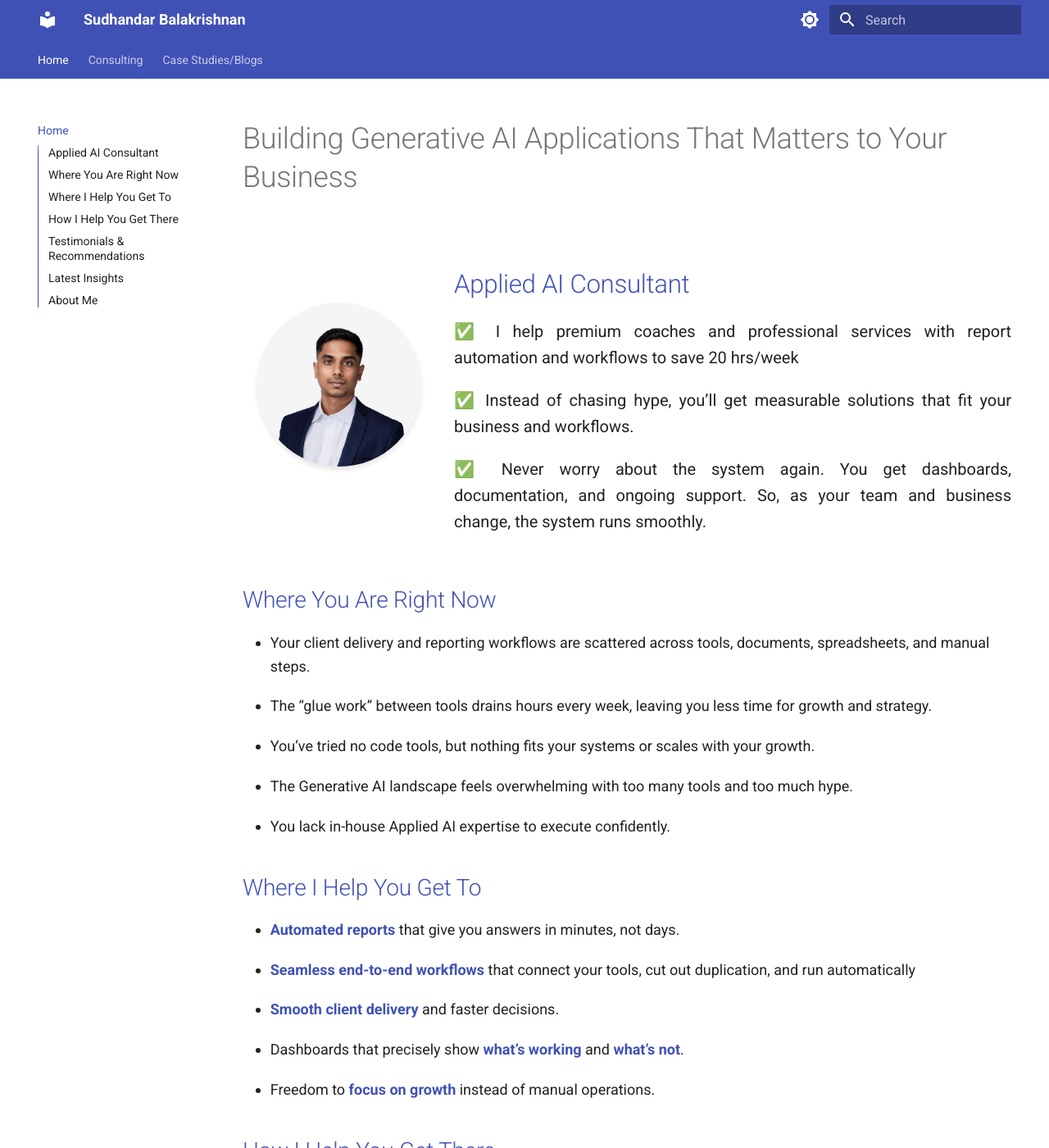
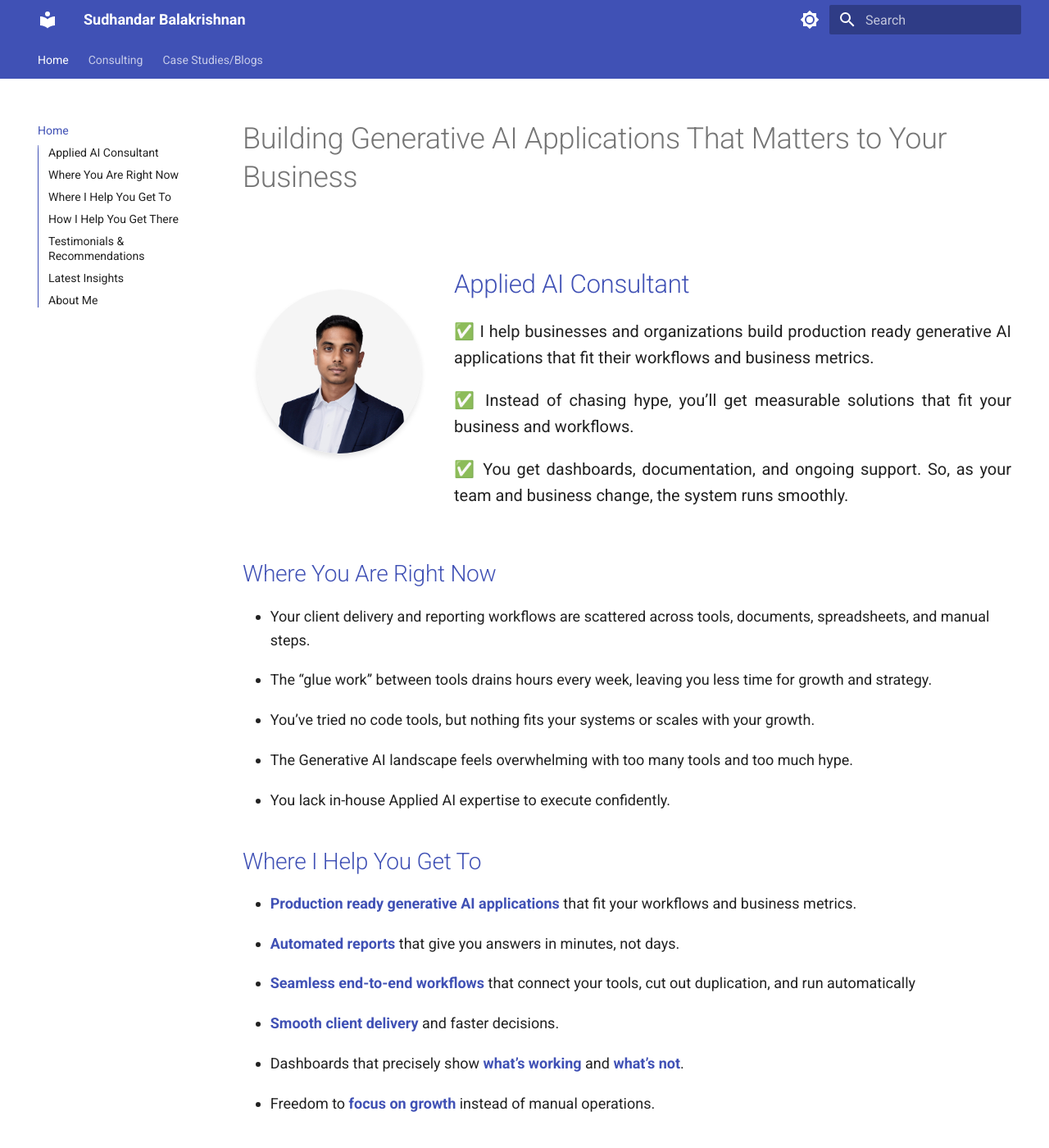
Before and after one commit to Sudhandar/blog, an MkDocs documentation site: the page built from docs/index.md, in a window 1280 px wide and 1400 px high. Shown: the whole window at 82% size. Built offline with MkDocs 1.6.1 and Material for MkDocs 9.7.7, drawn with Linux system fonts in a browser that asks for light colours; comment, search, counter and statistics services are not loaded; some of the changed text lies outside the part shown.

Commit message:
positioning update

```diff
--- a/docs/index.md
+++ b/docs/index.md
@@ -5,11 +5,11 @@
 <div class="profile-content" markdown = "1">
 ## Applied AI Consultant
 
-✅ I help premium coaches and professional services with report automation and workflows to save 20 hrs/week
+✅ I help businesses and organizations build production ready generative AI applications that fit their workflows and business metrics.
 
 ✅ Instead of chasing hype, you’ll get measurable solutions that fit your business and workflows.
 
-✅ Never worry about the system again. You get dashboards, documentation, and ongoing support. So, as your team and business change, the system runs smoothly.
+✅ You get dashboards, documentation, and ongoing support. So, as your team and business change, the system runs smoothly.
 
  </div>
  </div>
@@ -24,6 +24,7 @@
 
 ## Where I Help You Get To
 
+- **Production ready generative AI applications** that fit your workflows and business metrics.
 - **Automated reports** that give you answers in minutes, not days.
 - **Seamless end-to-end workflows** that connect your tools, cut out duplication, and run automatically
 - **Smooth client delivery** and faster decisions.
@@ -86,7 +87,7 @@ I use my proven 3-step Applied AI approach that takes you from finding the bigge
 
 ## About Me {: #about-me }
 
-I’m Sudhandar Balakrishnan, an Applied AI Consultant who helps premium coaches and professional services save time, reduce burnout, and focus on strategy by building automated workflows and reporting systems.
+I’m Sudhandar Balakrishnan, an Applied AI Consultant who helps businesses and organizations save time, reduce burnout, and focus on strategy by building AI systems.
 
 Before consulting, I worked as a **Data Scientist at Loblaws**, Canada's largest retail and pharmacy chain. There, I led the rollout of a GenAI-powered compliance report that expanded audit coverage from 1,000 to 700,000 forms—saving 30+ hours of manual work and millions in potential fines.
 
```
